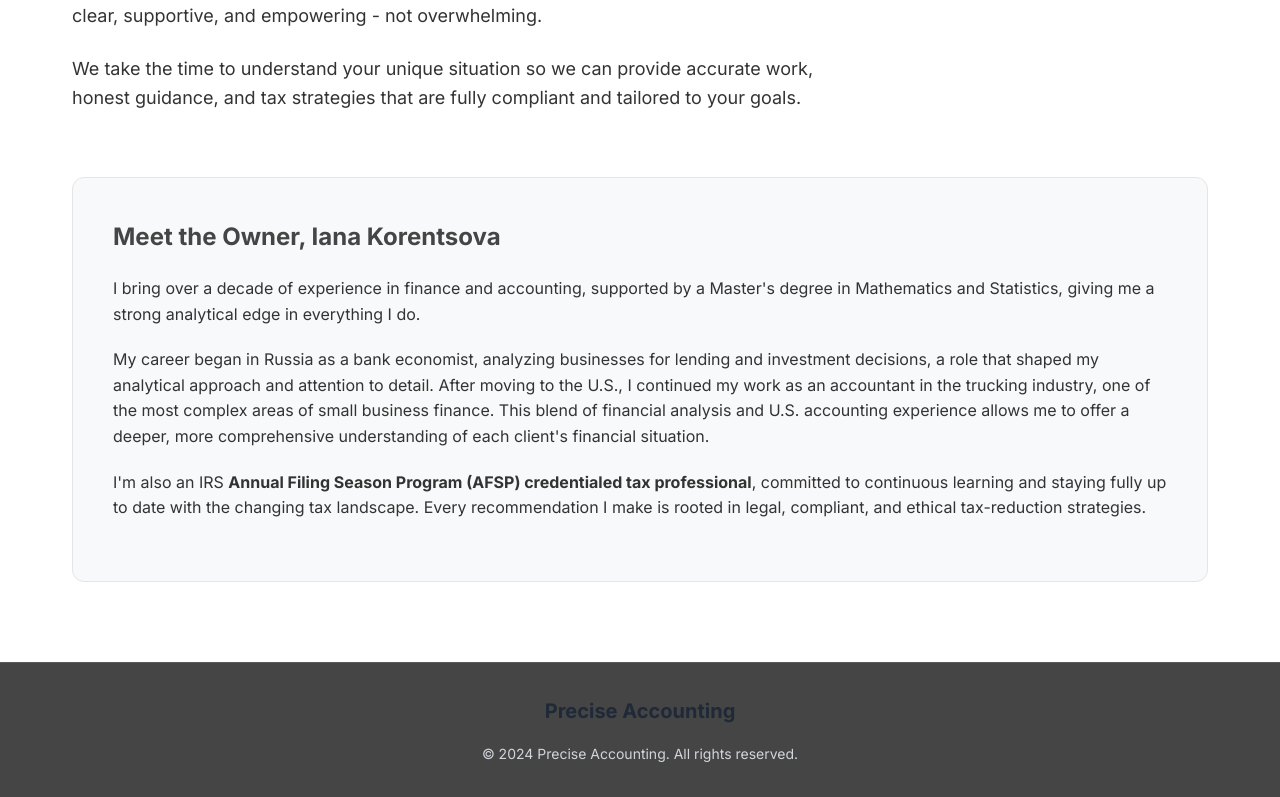
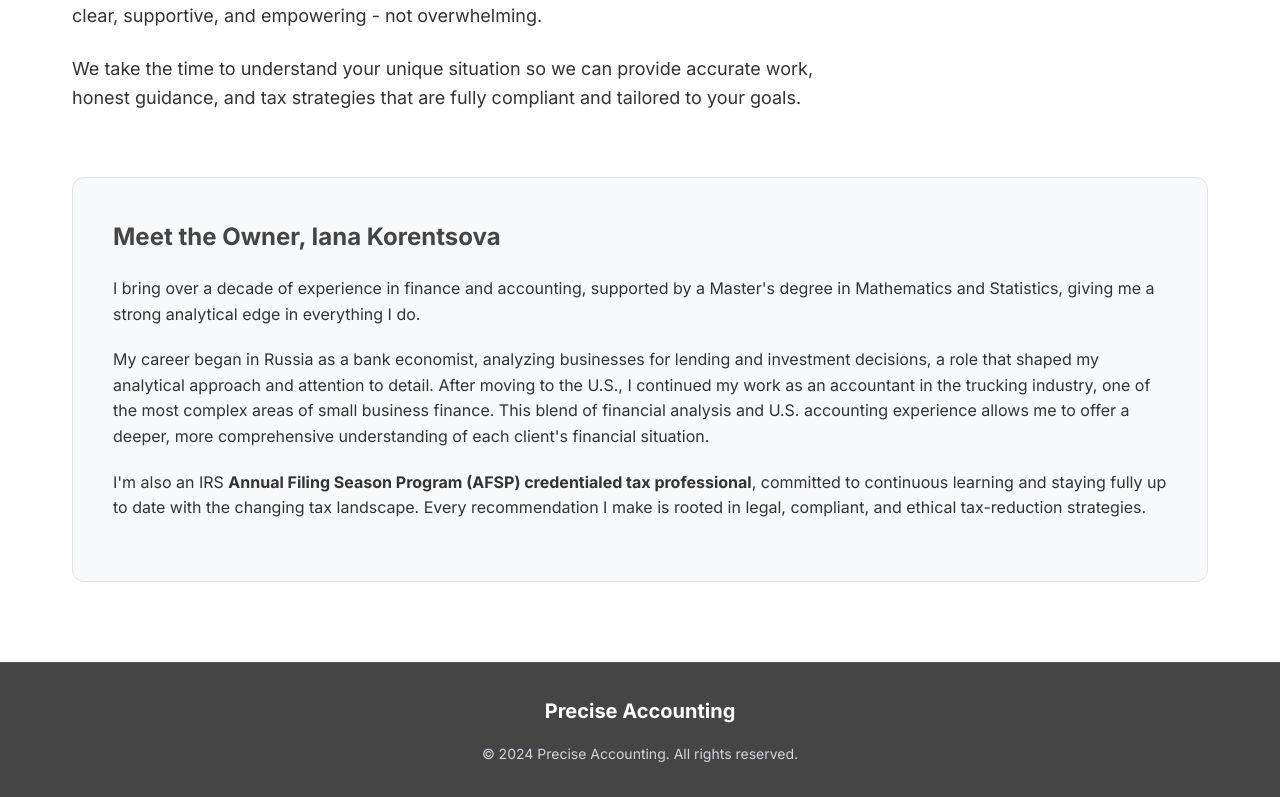
Before and after one commit to QASchoolUSA/Precise-Accounting, a Next.js app: page / in a window 1280 px wide. Shown: the part 2014-2811 px from the top of the page. Built offline with nearby package versions, Linux system fonts and the light colour scheme.

Commit message:
style: update footer branding text color to white

```diff
--- a/components/Footer.jsx
+++ b/components/Footer.jsx
@@ -4,7 +4,7 @@
     return (
         <footer className="footer">
             <div className="container" style={{ display: 'flex', flexDirection: 'column', alignItems: 'center', gap: '1rem' }}>
-                <span style={{ fontSize: '1.25rem', fontWeight: 'bold', color: '#1f2937' }}>
+                <span style={{ fontSize: '1.25rem', fontWeight: 'bold', color: 'white' }}>
                     Precise Accounting
                 </span>
                 <p>&copy; 2024 Precise Accounting. All rights reserved.</p>
```
